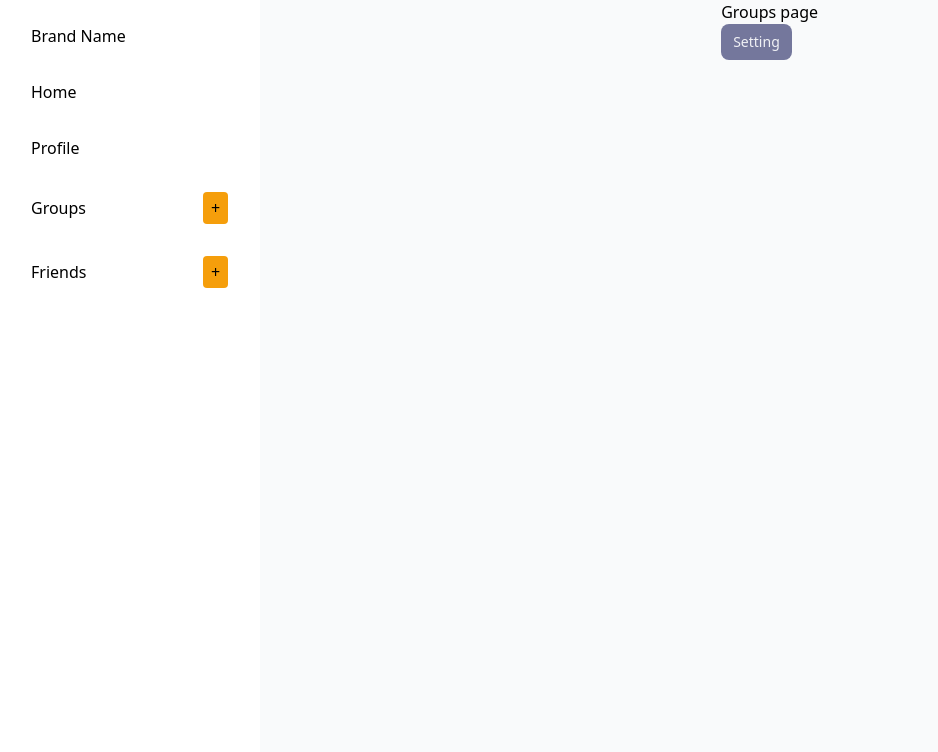
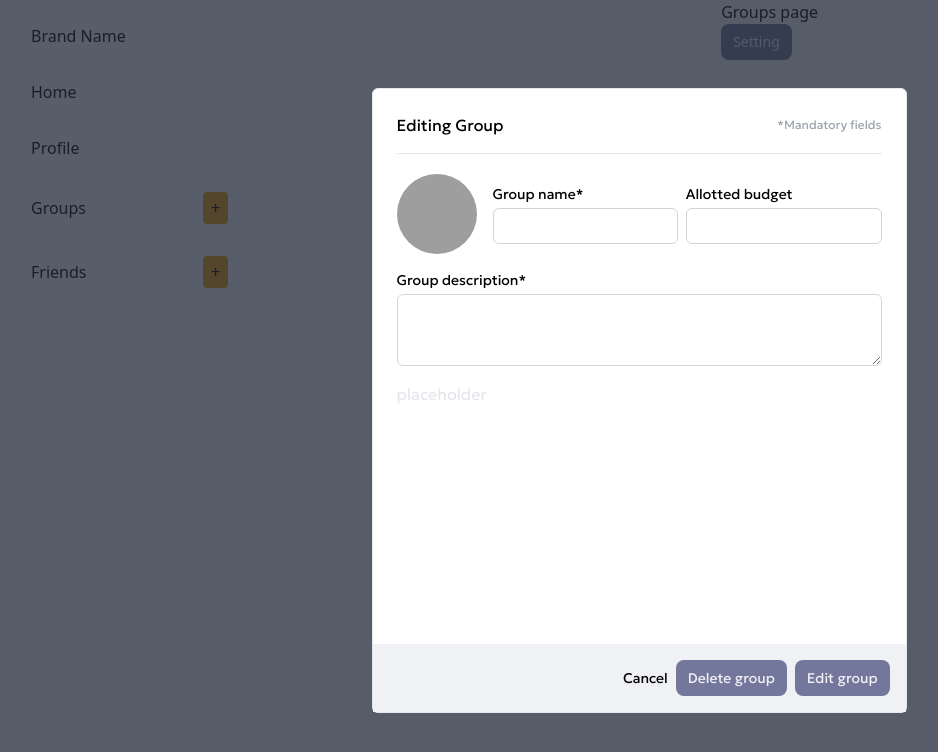
Before and after one commit to chingu-voyages/v51-tier2-team-25, a React (Vite) app: page /group/1 in a window 1280 px wide. Both pictures are taken after a click on the button "Setting". Shown: the top 752 px of the page, without its empty margins (1-939 px from the left). Built offline with nearby package versions, Linux system fonts and the light colour scheme; grey boxes are pictures that could not be loaded.

Commit message:
feat: add open/close modal function with prop validation

```diff
--- a/package.json
+++ b/package.json
@@ -13,6 +13,7 @@
   "dependencies": {
     "localforage": "^1.10.0",
     "match-sorter": "^6.3.4",
+    "prop-types": "^15.8.1",
     "react": "^18.3.1",
     "react-dom": "^18.3.1",
     "react-hot-toast": "^2.4.1",
--- a/src/components/EditGroupForm.jsx
+++ b/src/components/EditGroupForm.jsx
@@ -1,4 +1,6 @@
-export default function EditGroupForm() {
+import PropTypes from 'prop-types';
+
+export default function EditGroupForm({ closeEditGroupFormModal }) {
 
   return (
     <div className="fixed inset-0 z-50 flex items-center justify-center bg-gray-800 bg-opacity-75">
@@ -14,7 +16,7 @@ export default function EditGroupForm() {
       >
         <div className="flex flex-col">
           <div className='flex items-center'>
-            <img src='./public/images/placeholder.jpg' className='border border-none rounded-full w-[80px] h-[80px] mr-4'/>
+            <img src='./public/images/placeholder.jpg' className='border border-none rounded-full w-[80px] h-[80px] mr-4' alt="Group placeholder"/>
             <div className='relative flex flex-col'>
                 <label className="text-sm">
                 Group name*
@@ -65,7 +67,7 @@ export default function EditGroupForm() {
           <div className="absolute bottom-0 left-0 right-0 flex items-center w-full p-4 bg-light-indigo place-content-end ">
             <button
               type={"button"}
-              // onClick={closeAddGroupModal}
+              onClick={closeEditGroupFormModal}
               className="mr-2 text-sm"
             >
               Cancel
@@ -95,3 +97,7 @@ export default function EditGroupForm() {
     </div>
       );
 }
+
+EditGroupForm.propTypes = {
+  closeEditGroupFormModal: PropTypes.func.isRequired,
+};
--- a/src/pages/Groups.jsx
+++ b/src/pages/Groups.jsx
@@ -1,8 +1,29 @@
+import { useState } from "react";
+import EditGroupForm from "../components/EditGroupForm";
+
 export default function Groups() {
+
+  const [isEditGroupFormModalOpen, setIsEditGroupFormModalOpen] = useState(false);
+
+  function openEditGroupFormModal() {
+    setIsEditGroupFormModalOpen(true)
+  }
+
+  function closeEditGroupFormModal() {
+    setIsEditGroupFormModalOpen(false)
+  }
+
   return (
     <div>
       <h1>Groups page</h1>
-      <button className="px-3 py-2 text-sm border-none rounded-lg hover:bg-hover bg-button text-light-indigo">Setting</button>
+      <button onClick={openEditGroupFormModal} className="px-3 py-2 text-sm border-none rounded-lg hover:bg-hover bg-button text-light-indigo">Setting</button>
+
+      {isEditGroupFormModalOpen && (
+        <EditGroupForm
+          // group={group} // Pass the current group's data as props
+          closeEditGroupFormModal={closeEditGroupFormModal}
+        />
+      )}
     </div>
   )
 }
```
Also changed, not shown: 1 other file (tests, documents, lock files or other folders).
